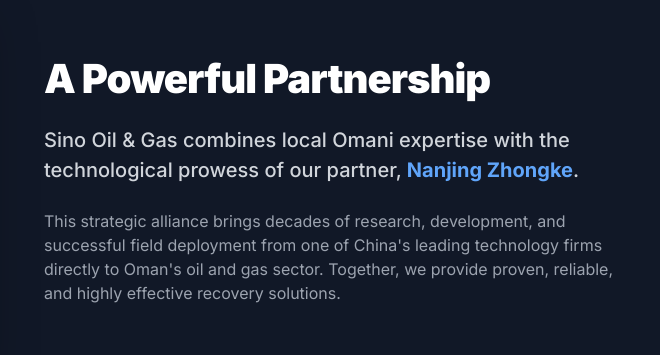
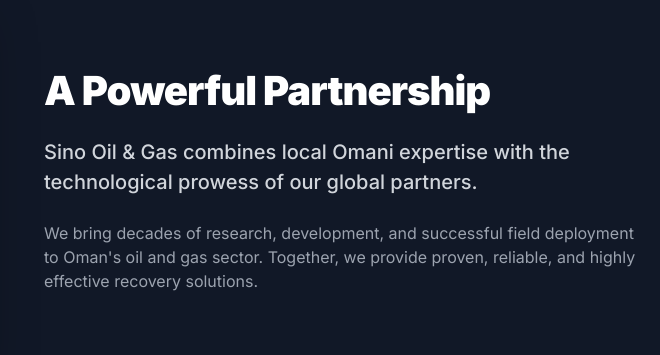
Before and after one commit to globalsecurepayments/sino-oil, a plain HTML site: page index.html in a window 1280 px wide. Shown: the part 2040-2395 px from the top of the page, 620-1280 px from the left. Drawn offline with nearby package versions, Linux system fonts and the light colour scheme.

Commit message:
Update index.html

```diff
--- a/index.html
+++ b/index.html
@@ -135,10 +135,10 @@
                 <div class="md:w-1/2 text-center md:text-left">
                     <h2 class="section-title">A Powerful Partnership</h2>
                     <p class="section-subtitle mt-4 text-gray-300">
-                        Sino Oil & Gas combines local Omani expertise with the technological prowess of our partner, <span class="font-bold text-blue-400">Nanjing Zhongke</span>.
+                        Sino Oil & Gas combines local Omani expertise with the technological prowess of our global partners</span>.
                     </p>
                     <p class="mt-6 text-gray-400">
-                        This strategic alliance brings decades of research, development, and successful field deployment from one of China's leading technology firms directly to Oman's oil and gas sector. Together, we provide proven, reliable, and highly effective recovery solutions.
+                        We bring decades of research, development, and successful field deployment to Oman's oil and gas sector. Together, we provide proven, reliable, and highly effective recovery solutions.
                     </p>
                 </div>
             </div>
```
